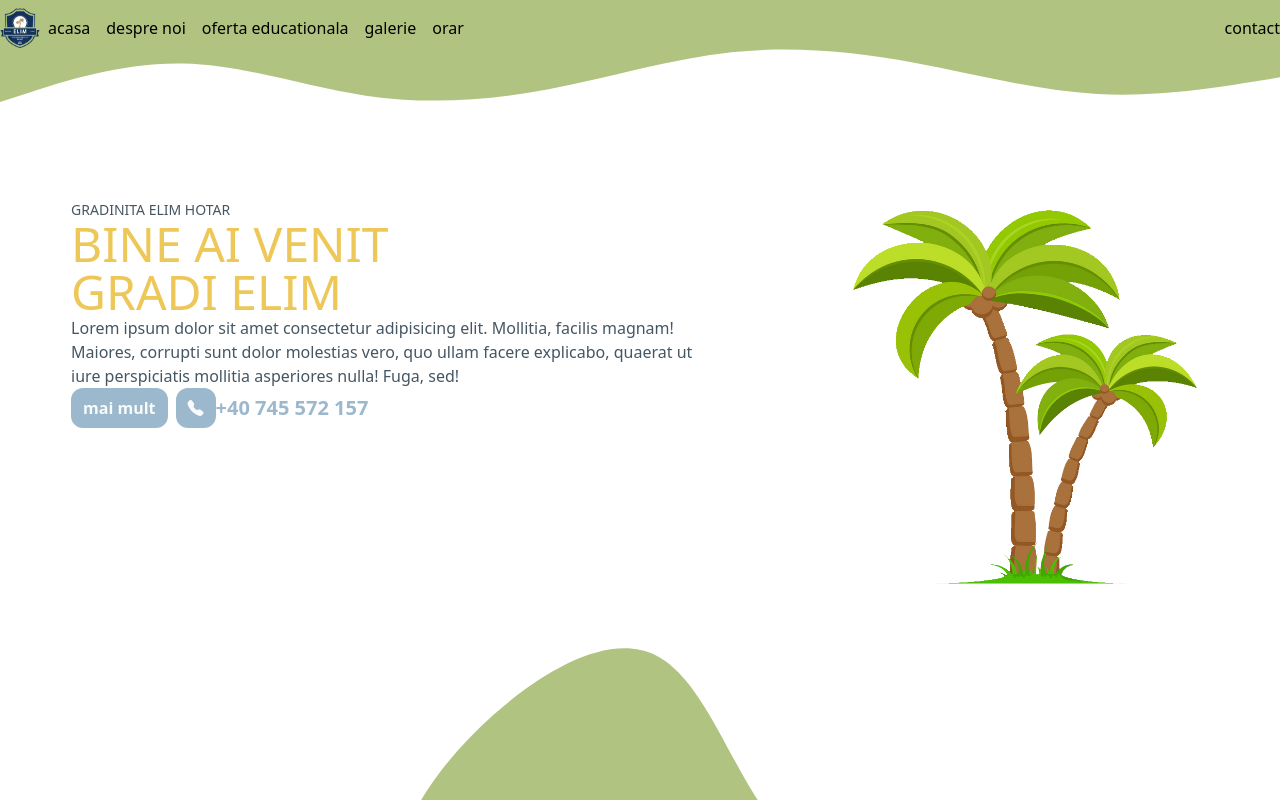
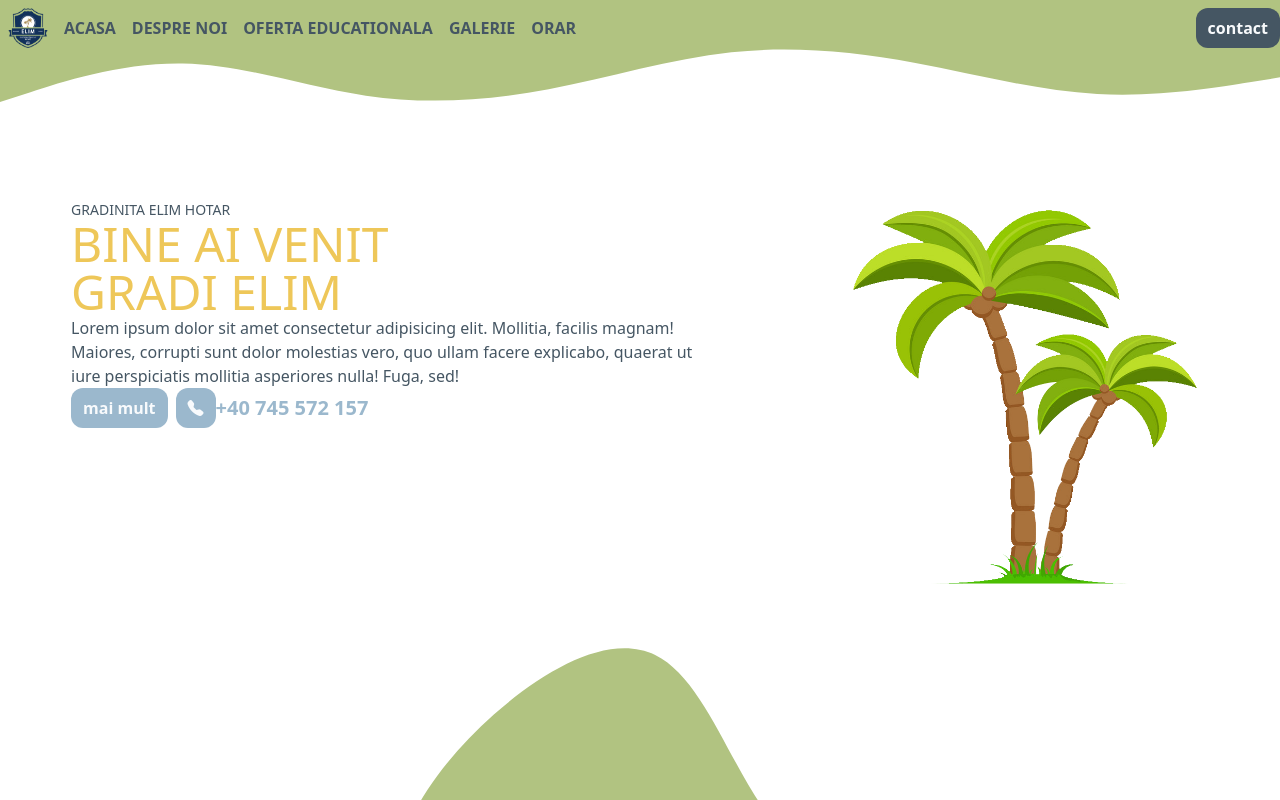
Before and after one commit to DenisWithOneN/gradi-elim, a Vue app: page /#/ in a window 1280 px wide. Shown: the top 800 px of the page. Built offline with nearby package versions, Linux system fonts and the light colour scheme.

Commit message:
design update

```diff
--- a/src/components/general/Navbar.vue
+++ b/src/components/general/Navbar.vue
@@ -1,18 +1,19 @@
 <script setup>
 import { RouterLink } from "vue-router";
+import FilledButton from "./FilledButton.vue";
 </script>
 <template>
   <nav class="spacer navbar">
     <div class="flex justify-between container mx-auto pt-2">
       <div class="flex items-center">
-      <img src="/src/assets/images/ELIM_LOGO.png" alt="logo" class="w-10 h-10">
-      <RouterLink to="/" class="mx-2">acasa</RouterLink>
-      <RouterLink to="/about" class="mx-2">despre noi</RouterLink>
-      <RouterLink to="/offer" class="mx-2">oferta educationala</RouterLink>
-      <RouterLink to="/gallery" class="mx-2">galerie</RouterLink>
-      <RouterLink to="/schedule" class="mx-2">orar</RouterLink>
+      <img src="/src/assets/images/ELIM_LOGO.png" alt="logo" class="w-10 h-10 mx-2">
+      <RouterLink to="/" class="uppercase font-semibold mx-2 text-darkblue">acasa</RouterLink>
+      <RouterLink to="/about" class="uppercase font-semibold mx-2 text-darkblue">despre noi</RouterLink>
+      <RouterLink to="/offer" class="uppercase font-semibold mx-2 text-darkblue">oferta educationala</RouterLink>
+      <RouterLink to="/gallery" class="uppercase font-semibold mx-2 text-darkblue">galerie</RouterLink>
+      <RouterLink to="/schedule" class="uppercase font-semibold mx-2 text-darkblue">orar</RouterLink>
     </div>
-    <RouterLink to="/contact" class=" flex items-center">contact</RouterLink>
+    <FilledButton color="bg-darkblue" text="contact" to="/contact"></FilledButton>
     </div>
   </nav>
 </template>
```
